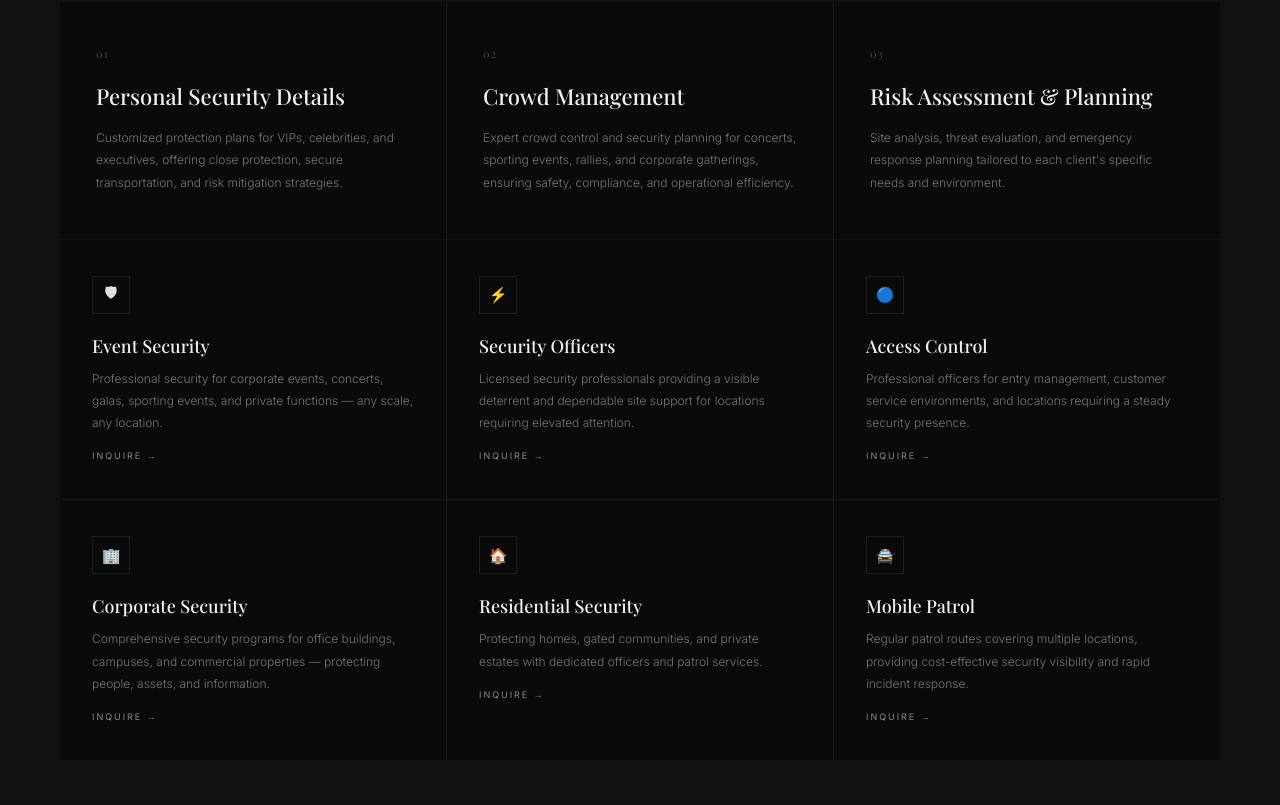
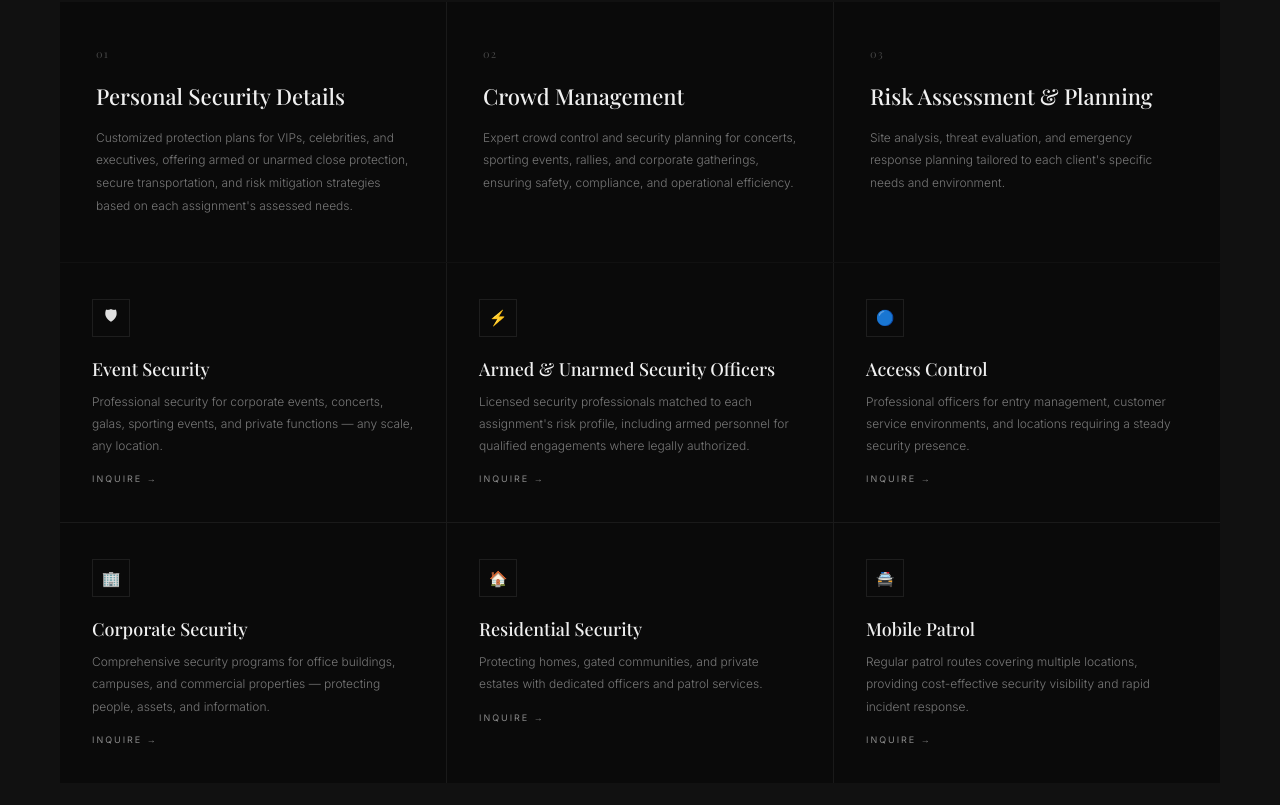
Before and after one commit to DijonLowery/specialservicesprotection-invoice, a React (Vite) app: page / in a window 1280 px wide. Shown: the part 2115-2920 px from the top of the page. Built offline with nearby package versions, Linux system fonts and the light colour scheme.

Commit message:
Restore armed security service references
Add armed and unarmed language to the relevant protection service, inquiry options, and footer while keeping the broader brand positioning unchanged.

```diff
--- a/src/sspWebsiteTemplate.js
+++ b/src/sspWebsiteTemplate.js
@@ -230,13 +230,13 @@ export const SSP_WEBSITE_HTML = String.raw`
     <h2>Professional Security <em>Services</em></h2>
     <p class="ssub">Comprehensive protection solutions delivered by trained professionals &mdash; locally, nationally, and internationally.</p>
     <div class="slist">
-      <div class="si"><div class="sinum">01</div><div class="sititle">Personal Security Details</div><p class="sidesc">Customized protection plans for VIPs, celebrities, and executives, offering close protection, secure transportation, and risk mitigation strategies.</p></div>
+      <div class="si"><div class="sinum">01</div><div class="sititle">Personal Security Details</div><p class="sidesc">Customized protection plans for VIPs, celebrities, and executives, offering armed or unarmed close protection, secure transportation, and risk mitigation strategies based on each assignment's assessed needs.</p></div>
       <div class="si"><div class="sinum">02</div><div class="sititle">Crowd Management</div><p class="sidesc">Expert crowd control and security planning for concerts, sporting events, rallies, and corporate gatherings, ensuring safety, compliance, and operational efficiency.</p></div>
       <div class="si"><div class="sinum">03</div><div class="sititle">Risk Assessment &amp; Planning</div><p class="sidesc">Site analysis, threat evaluation, and emergency response planning tailored to each client's specific needs and environment.</p></div>
     </div>
     <div class="sgrid">
       <div class="svc"><div class="svci">&#128737;</div><div class="svcn">Event Security</div><p class="svcd">Professional security for corporate events, concerts, galas, sporting events, and private functions &mdash; any scale, any location.</p><a class="svcl" href="#contact">Inquire &rarr;</a></div>
-      <div class="svc"><div class="svci">&#9889;</div><div class="svcn">Security Officers</div><p class="svcd">Licensed security professionals providing a visible deterrent and dependable site support for locations requiring elevated attention.</p><a class="svcl" href="#contact">Inquire &rarr;</a></div>
+      <div class="svc"><div class="svci">&#9889;</div><div class="svcn">Armed &amp; Unarmed Security Officers</div><p class="svcd">Licensed security professionals matched to each assignment's risk profile, including armed personnel for qualified engagements where legally authorized.</p><a class="svcl" href="#contact">Inquire &rarr;</a></div>
       <div class="svc"><div class="svci">&#128309;</div><div class="svcn">Access Control</div><p class="svcd">Professional officers for entry management, customer service environments, and locations requiring a steady security presence.</p><a class="svcl" href="#contact">Inquire &rarr;</a></div>
       <div class="svc"><div class="svci">&#127970;</div><div class="svcn">Corporate Security</div><p class="svcd">Comprehensive security programs for office buildings, campuses, and commercial properties &mdash; protecting people, assets, and information.</p><a class="svcl" href="#contact">Inquire &rarr;</a></div>
       <div class="svc"><div class="svci">&#127968;</div><div class="svcn">Residential Security</div><p class="svcd">Protecting homes, gated communities, and private estates with dedicated officers and patrol services.</p><a class="svcl" href="#contact">Inquire &rarr;</a></div>
@@ -328,7 +328,7 @@ export const SSP_WEBSITE_HTML = String.raw`
       <div class="fr"><div class="ff"><label class="fl">First Name</label><input class="fi" type="text" placeholder="First" required></div><div class="ff"><label class="fl">Last Name</label><input class="fi" type="text" placeholder="Last" required></div></div>
       <div class="ff"><label class="fl">Email</label><input class="fi" type="email" placeholder="your@email.com" required></div>
       <div class="ff"><label class="fl">Phone</label><input class="fi" type="tel" placeholder="(000) 000-0000"></div>
-      <div class="ff"><label class="fl">Service Needed</label><select class="fi"><option value="">Select a service...</option><option>Personal Security Detail (PSD)</option><option>Crowd Management</option><option>Risk Assessment &amp; Planning</option><option>Event Security</option><option>Security Officers</option><option>Access Control</option><option>Corporate Security</option><option>Residential Security</option><option>Mobile Patrol</option><option>Other</option></select></div>
+      <div class="ff"><label class="fl">Service Needed</label><select class="fi"><option value="">Select a service...</option><option>Personal Security Detail (PSD)</option><option>Crowd Management</option><option>Risk Assessment &amp; Planning</option><option>Event Security</option><option>Armed &amp; Unarmed Security Officers</option><option>Access Control</option><option>Corporate Security</option><option>Residential Security</option><option>Mobile Patrol</option><option>Other</option></select></div>
       <div class="ff"><label class="fl">Message</label><textarea class="fi" placeholder="Tell us about your security needs..."></textarea></div>
       <button type="submit" class="bs" style="width:100%;">Send Message &rarr;</button>
       <div class="smsg" id="fSuccess">Message sent. We will be in touch within 2 hours.</div>
@@ -338,7 +338,7 @@ export const SSP_WEBSITE_HTML = String.raw`
 <footer>
   <div class="ftop">
     <div><img src="/image.png" alt="SSP" style="width:52px;height:52px;border-radius:50%;object-fit:cover;margin-bottom:16px;display:block;opacity:0.9;"><div class="fbn">Special Services Protection</div><div class="fbs">Atlanta, Georgia &mdash; Est. 2018</div><p class="fbd">A premier provider of professional security solutions. Founded in Atlanta. Deployed nationwide and internationally. Licensed, bonded, and committed to excellence.</p></div>
-    <div><div class="fct">Services</div><div class="fcl"><a href="#services">Personal Security Details</a><a href="#services">Crowd Management</a><a href="#services">Risk Assessment</a><a href="#services">Event Security</a><a href="#services">Security Officer Services</a><a href="#services">Mobile Patrol</a></div></div>
+    <div><div class="fct">Services</div><div class="fcl"><a href="#services">Personal Security Details</a><a href="#services">Crowd Management</a><a href="#services">Risk Assessment</a><a href="#services">Event Security</a><a href="#services">Armed &amp; Unarmed Security Officers</a><a href="#services">Mobile Patrol</a></div></div>
     <div><div class="fct">Company</div><div class="fcl"><a href="#about">Our Story</a><a href="#founder">The Founder</a><a href="#contact">Contact</a><a href="#" onclick="openQuote();return false;">Request Quote</a></div></div>
     <div><div class="fct">Deployment</div><div class="fcl"><a href="#">Atlanta, GA</a><a href="#">Greater Georgia</a><a href="#">Nationwide</a><a href="#">International</a></div></div>
   </div>
@@ -353,7 +353,7 @@ export const SSP_WEBSITE_HTML = String.raw`
       <div class="fr"><div class="ff"><label class="fl">First Name</label><input class="fi" type="text" placeholder="First" required></div><div class="ff"><label class="fl">Last Name</label><input class="fi" type="text" placeholder="Last" required></div></div>
       <div class="ff"><label class="fl">Company / Organization</label><input class="fi" type="text" placeholder="Optional"></div>
       <div class="fr"><div class="ff"><label class="fl">Email</label><input class="fi" type="email" placeholder="your@email.com" required></div><div class="ff"><label class="fl">Phone</label><input class="fi" type="tel" placeholder="(000) 000-0000"></div></div>
-      <div class="fr"><div class="ff"><label class="fl">Service Required</label><select class="fi"><option value="">Select...</option><option>Personal Security Detail</option><option>Crowd Management</option><option>Risk Assessment</option><option>Event Security</option><option>Security Officers</option><option>Access Control</option><option>Corporate Security</option><option>Residential Security</option><option>Mobile Patrol</option><option>Multiple Services</option></select></div><div class="ff"><label class="fl">Event / Start Date</label><input class="fi" type="date"></div></div>
+      <div class="fr"><div class="ff"><label class="fl">Service Required</label><select class="fi"><option value="">Select...</option><option>Personal Security Detail</option><option>Crowd Management</option><option>Risk Assessment</option><option>Event Security</option><option>Armed &amp; Unarmed Security Officers</option><option>Access Control</option><option>Corporate Security</option><option>Residential Security</option><option>Mobile Patrol</option><option>Multiple Services</option></select></div><div class="ff"><label class="fl">Event / Start Date</label><input class="fi" type="date"></div></div>
       <div class="ff"><label class="fl">Additional Details</label><textarea class="fi" placeholder="Describe your security needs..."></textarea></div>
       <button type="submit" class="bs" style="width:100%;">Submit Quote Request &rarr;</button>
       <div class="smsg" id="qSuccess">Quote request received. We will contact you within 24 hours.</div>
```
